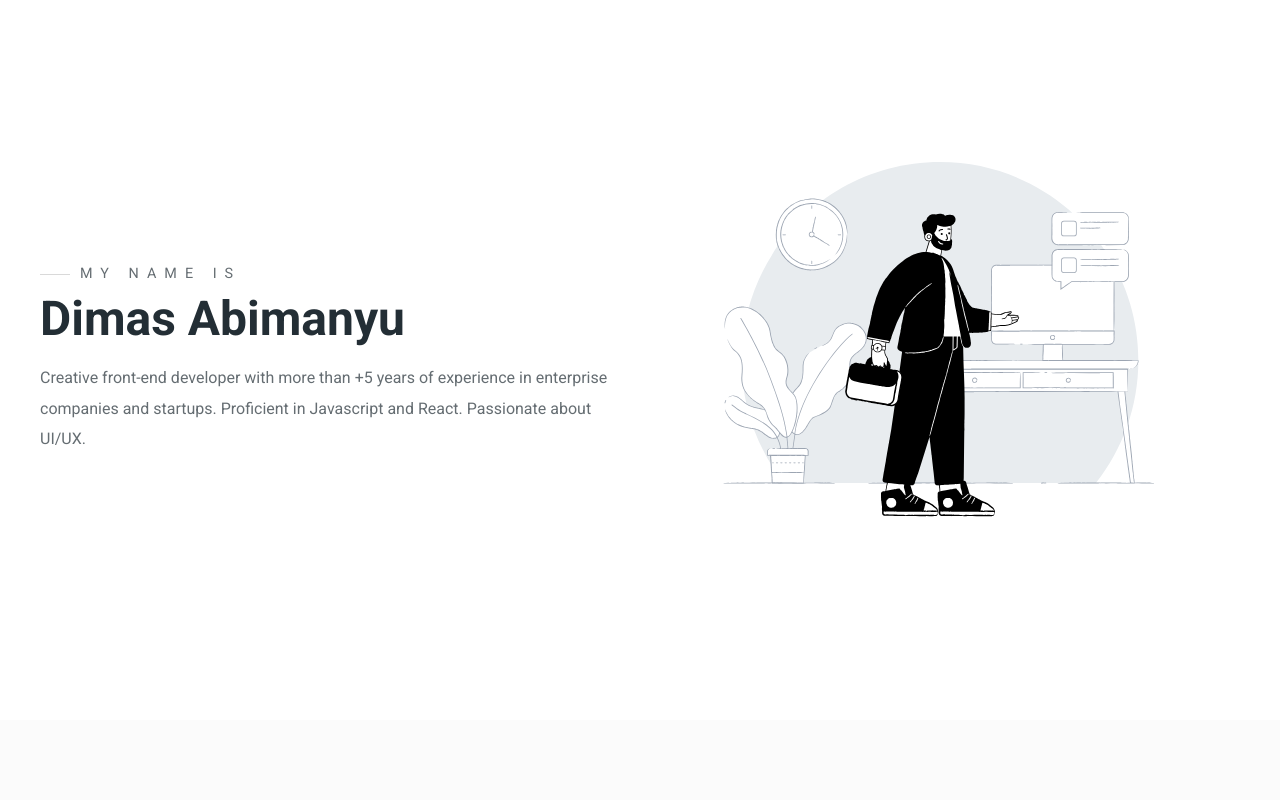
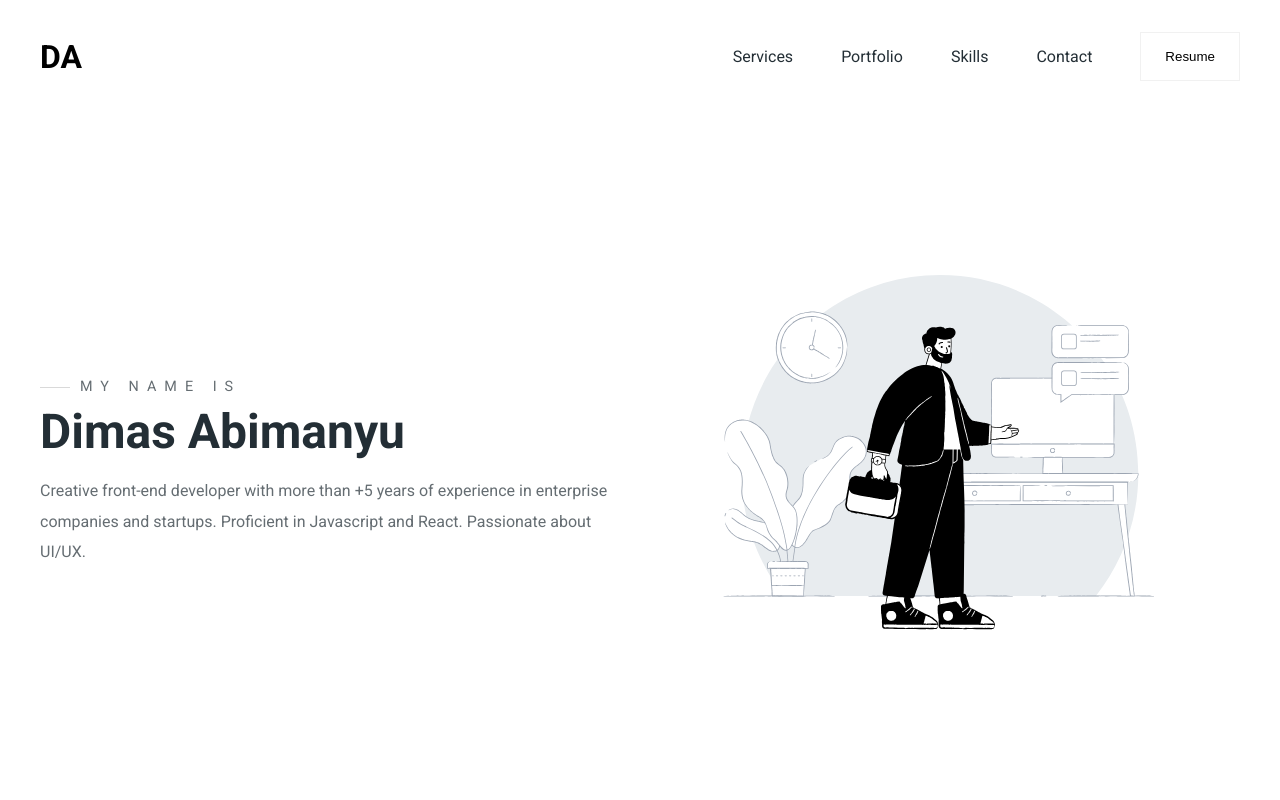
Before and after one commit to yourkal/Portfolio-Haikal, a plain HTML site: page index.html in a window 1280 px wide. Shown: the top 800 px of the page. Drawn offline with Linux system fonts and the light colour scheme.

Commit message:
add resume and smooth scroll behavior

```diff
--- a/index.html
+++ b/index.html
@@ -11,20 +11,22 @@
     <!-- Header -->
     <header>
       <div class="main-container">
-        <!-- <div class="nav">
+        <div class="nav">
           <div class="logo">DA</div>
           <nav>
             <ul>
               <li><a href="#services">Services</a></li>
-              <li><a href="#portfolio">Portfolio</a></li>
-              <li><a href="#experience">Experience</a></li>
+              <li><a href="#portfolios">Portfolio</a></li>
+              <li><a href="#skills">Skills</a></li>
               <li><a href="#contact">Contact</a></li>
               <li>
-                <button class="btn">Resume</button>
+                <a href="/resume.pdf">
+                  <button class="btn">Resume</button>
+                </a>
               </li>
             </ul>
           </nav>
-        </div> -->
+        </div>
 
         <section id="hero">
           <div class="hero-left">
--- a/style.css
+++ b/style.css
@@ -22,6 +22,7 @@
   margin: 0;
   padding: 0;
   box-sizing: border-box;
+  scroll-behavior: smooth;
 }
 
 body {
@@ -50,6 +51,10 @@ input,
 textarea,
 li {
   color: var(--secondaryTextColor);
+}
+
+a {
+  text-decoration: none;
 }
 
 .main-container {
@@ -138,7 +143,6 @@ nav ul li {
 }
 
 nav ul li a {
-  text-decoration: none;
   color: var(--primaryTextColor);
 }
 
@@ -427,7 +431,6 @@ footer {
 }
 
 .footer-icons a {
-  text-decoration: none;
   margin: 0 0.5rem;
 }
 
```
Also changed, not shown: 1 other file.
